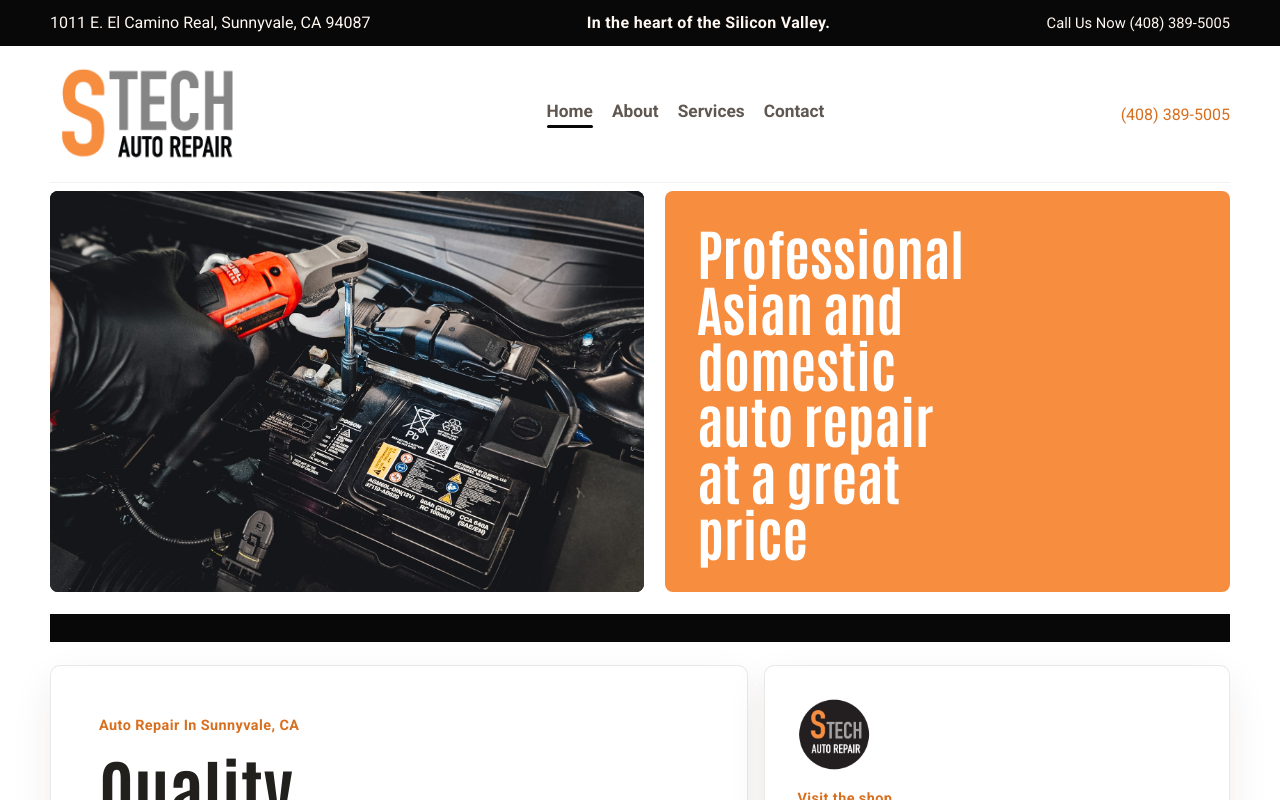
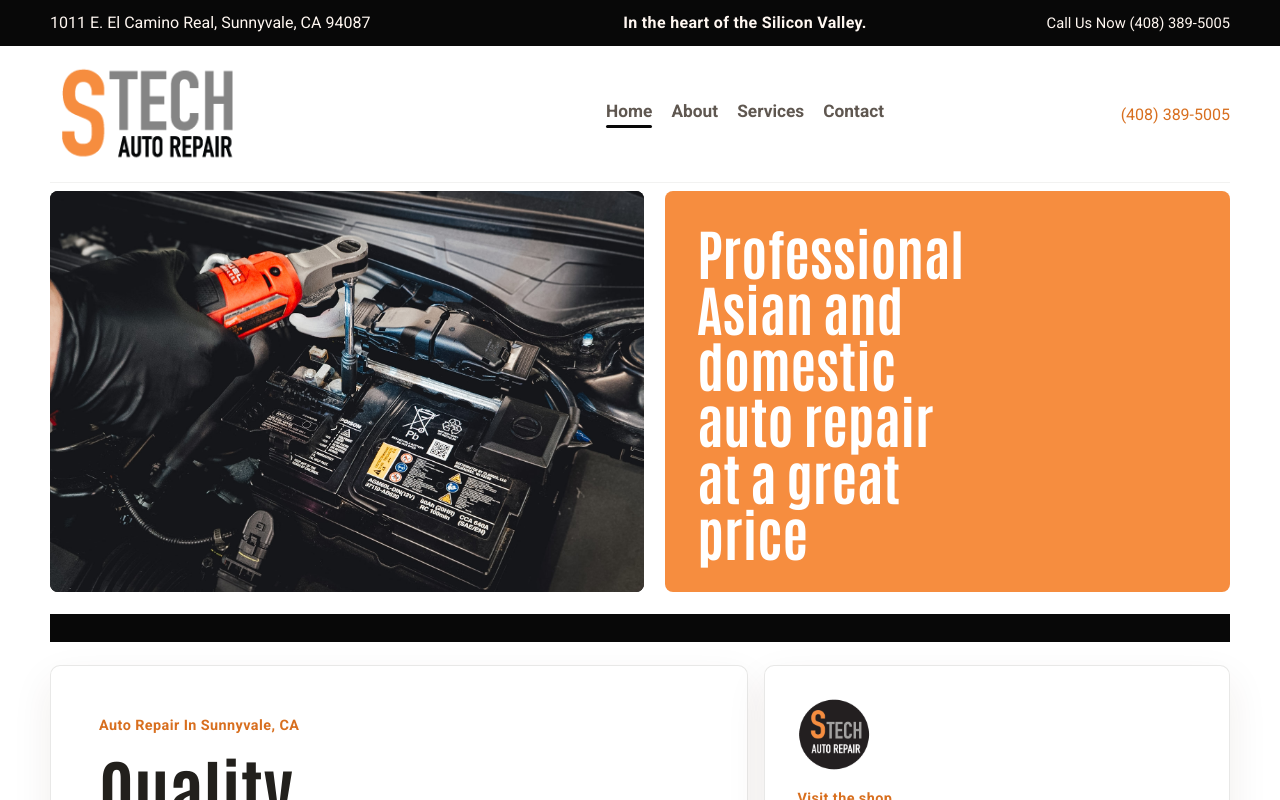
Before and after one commit to DietmarSZ/stechherman, a Next.js app: page / in a window 1280 px wide. Shown: the top 800 px of the page. Built offline with nearby package versions, Linux system fonts and the light colour scheme.

Commit message:
Align utility tagline with nav centerline

```diff
--- a/src/app/globals.css
+++ b/src/app/globals.css
@@ -14,6 +14,8 @@
   --radius-lg: 10px;
   --radius-md: 8px;
   --radius-sm: 6px;
+  --header-left-col: 430px;
+  --header-right-col: 220px;
 }
 
 * {
@@ -66,7 +68,7 @@ main {
 .utility-content {
   min-height: 46px;
   display: grid;
-  grid-template-columns: max-content 1fr max-content;
+  grid-template-columns: minmax(0, var(--header-left-col)) minmax(0, 1fr) minmax(0, var(--header-right-col));
   align-items: center;
   gap: 1rem;
   font-size: 0.92rem;
@@ -98,7 +100,7 @@ main {
 
 .site-header {
   display: grid;
-  grid-template-columns: max-content 1fr max-content;
+  grid-template-columns: minmax(0, var(--header-left-col)) minmax(0, 1fr) minmax(0, var(--header-right-col));
   padding: 1.25rem 0;
   border-bottom: 1px solid rgba(34, 32, 28, 0.06);
 }
@@ -161,10 +163,12 @@ main {
 
 .utility-content p {
   justify-self: start;
+  white-space: nowrap;
 }
 
 .utility-phone {
   justify-self: end;
+  white-space: nowrap;
 }
 
 .utility-phone,
```
